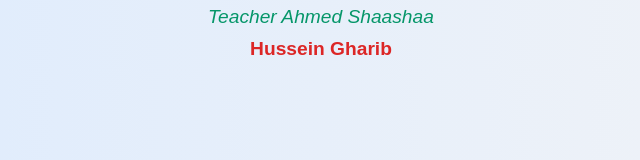
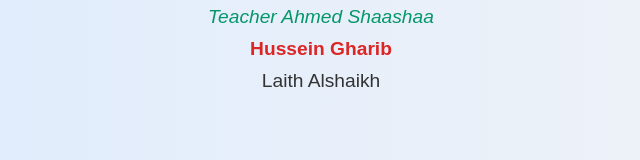
Before and after one commit to Hussein-Gharib/my-first-git-project, a plain HTML site: page index.html in a window 1280 px wide. Shown: the part 163-323 px from the top of the page, without its empty margins (319-959 px from the left). Drawn offline with Linux system fonts and the light colour scheme.

Commit message:
adding Laith

```diff
--- a/index.html
+++ b/index.html
@@ -42,7 +42,8 @@
   <body>
     <h1>Group C</h1>
     <p>Welcome to Group C web development</p>
-    <p>Teacher Ahmed Shaashaa </p>
+    <p>Teacher Ahmed Shaashaa</p>
     <p>Hussein Gharib</p>
+    <p>Laith Alshaikh</p>
   </body>
 </html>
```
